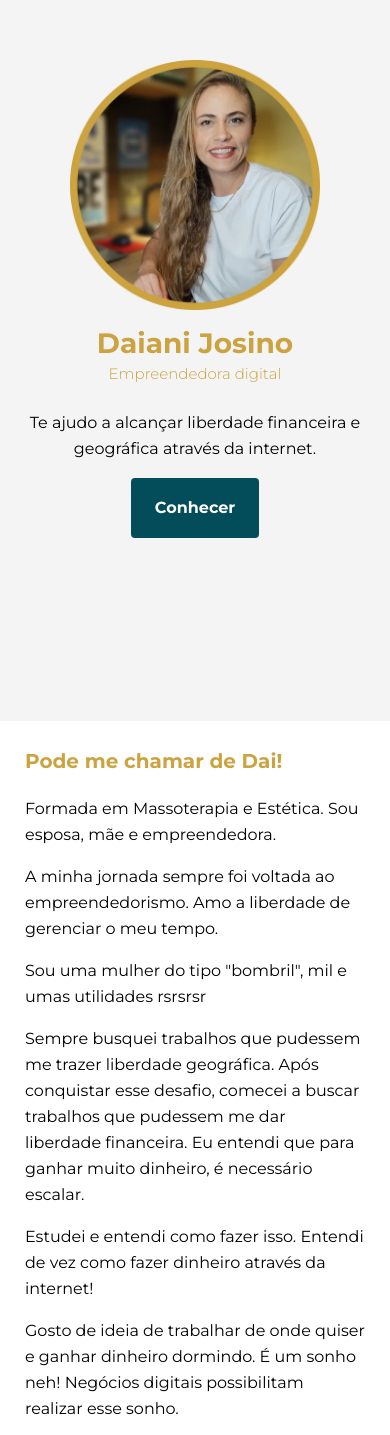
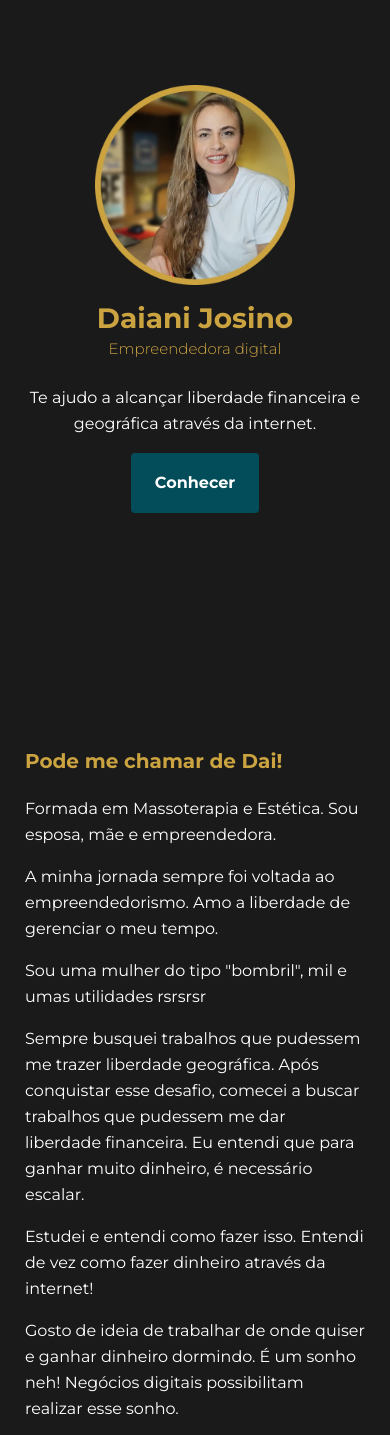
Before and after one commit to ricardojosino/daiani-josino-marketing-digital, a website: page public/index.html in a window 390 px wide. Shown: the part 123-1558 px from the top of the page. Drawn offline with Linux system fonts and the light colour scheme.

Commit message:
Implementacão do dark mode

```diff
--- a/public/index.html
+++ b/public/index.html
@@ -35,12 +35,12 @@
       <title>Daiani Josino</title>
 
       <link rel="icon" type="image/x-icon" href="asset/img/favicon.png">
-      <link rel="stylesheet" href="asset/css/style.css?v=3">
+      <link rel="stylesheet" href="asset/css/style.css?v=4">
 
   </head>
-  <body>
+  <body class="bg-color01">
 
-  <header class="relative flex flex-col justify-center w-full h-screen py-10 px-3 lg:py-0 lg:px-0 bg-color06">
+  <header class="relative flex flex-col justify-center w-full h-screen py-10 px-3 lg:py-0 lg:px-0">
       <div class="theme-container-m">
 
           <div class="flex flex-col lg:flex-row lg:flex-nowrap lg:items-stretch">
@@ -48,12 +48,12 @@
               <div class="w-full flex flex-col items-center order-2 lg:order-1 lg:items-start lg:justify-center">
                     <h1 class="theme-h1 relative text-center mt-4 text-color03">Daiani Josino</h1>
                     <span class="theme-description text-color03">Empreendedora digital</span>
-                    <p class="theme-text-normal relative w-full text-center mt-6 max-w-[410px] lg:text-left">Te ajudo a alcançar liberdade financeira e geográfica através da internet.</p>
+                    <p class="theme-text-normal relative w-full text-center mt-6 max-w-[410px] text-color07 lg:text-left">Te ajudo a alcançar liberdade financeira e geográfica através da internet.</p>
                     <a class="theme-btn-01 mt-4" onclick="scrollAnchor('#bio')" href="#bio">Conhecer</a>
               </div>
 
               <div class="w-full flex flex-col items-center order-1 lg:order-2 lg:items-end ">
-                  <img class="w-full max-w-[250px] rounded-md lg:hidden" src="asset/img/profile-color-mobile.webp" alt="Daiani Josino">
+                  <img class="w-full max-w-[200px] rounded-md lg:hidden" src="asset/img/profile-color-mobile.webp" alt="Daiani Josino">
                   <img class="hidden lg:block rounded-md" src="asset/img/perfil.webp" alt="Daiani Josino">
               </div>
 
@@ -67,7 +67,7 @@
     <div class="theme-container-p">
         <h2 class="theme-h3 text-color03 mb-5" >Pode me chamar de Dai!</h2>
 
-        <div class="theme-text-normal theme-block-text">
+        <div class="theme-text-normal theme-block-text text-color07">
             <p>
                 Formada em Massoterapia e Estética. Sou esposa, mãe e empreendedora.
             </p>
```
Also changed, not shown: src/index.html (+6 -6 lines), src/typography.html (+3 -3 lines), public/asset/css/style.css, public/asset/img/favicon.png, src/asset/css/style.css, src/asset/img/favicon.png.
